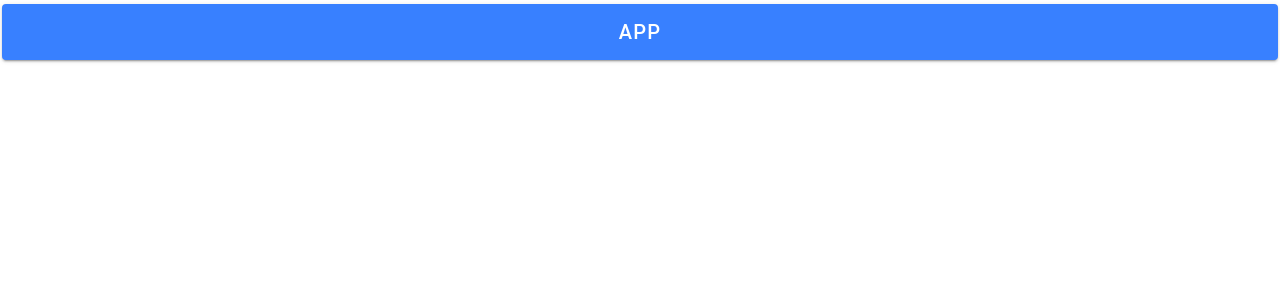
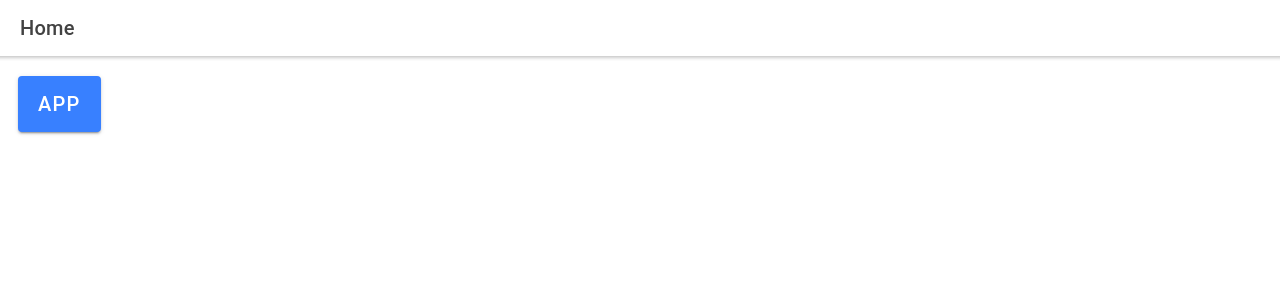
Before and after one commit to BlockFashion/blockfashion.github.io, a React (Create React App) app: page /home in a window 1280 px wide. Shown: the top 300 px of the page. Built offline with nearby package versions, Linux system fonts and the light colour scheme.

Commit message:
working router

```diff
--- a/src/App.tsx
+++ b/src/App.tsx
@@ -1,18 +1,9 @@
 import { Redirect, Route } from 'react-router-dom';
 import {
   IonApp,
-  IonIcon,
-  IonLabel,
   IonRouterOutlet,
-  IonTabBar,
-  IonTabButton,
-  IonTabs,
 } from '@ionic/react';
 import { IonReactRouter } from '@ionic/react-router';
-import { ellipse, square, triangle } from 'ionicons/icons';
-import Tab1 from './pages/Tab1';
-import Tab2 from './pages/Tab2';
-import Tab3 from './pages/Tab3';
 
 /* Core CSS required for Ionic components to work properly */
 import '@ionic/react/css/core.css';
@@ -32,40 +23,19 @@ import '@ionic/react/css/display.css';
 
 /* Theme variables */
 import './theme/variables.css';
+import HomePage from './pages/HomePage';
+import Tabs from './Tabs';
 
 const App: React.FC = () => (
   <IonApp>
     <IonReactRouter>
-      <IonTabs>
-        <IonRouterOutlet>
-          <Route exact path="/tab1">
-            <Tab1 />
-          </Route>
-          <Route exact path="/tab2">
-            <Tab2 />
-          </Route>
-          <Route path="/tab3">
-            <Tab3 />
-          </Route>
-          <Route exact path="/">
-            <Redirect to="/tab1" />
-          </Route>
-        </IonRouterOutlet>
-        <IonTabBar slot="bottom">
-          <IonTabButton tab="tab1" href="/tab1">
-            <IonIcon icon={triangle} />
-            <IonLabel>Tab 1</IonLabel>
-          </IonTabButton>
-          <IonTabButton tab="tab2" href="/tab2">
-            <IonIcon icon={ellipse} />
-            <IonLabel>Tab 2</IonLabel>
-          </IonTabButton>
-          <IonTabButton tab="tab3" href="/tab3">
-            <IonIcon icon={square} />
-            <IonLabel>Tab 3</IonLabel>
-          </IonTabButton>
-        </IonTabBar>
-      </IonTabs>
+      <IonRouterOutlet>
+        <Route exact path="/home" render={props => <HomePage {...props}/>}/>
+        <Route exact path="/tabs" render={props => <Tabs {...props}/>}/>
+        <Route exact path="/">
+          <Redirect to="/home" />
+        </Route>
+      </IonRouterOutlet>
     </IonReactRouter>
   </IonApp>
 );
--- a/src/HomePage.tsx
+++ /dev/null
@@ -1,42 +0,0 @@
-import { useHistory, Link, BrowserRouter as Router, Switch, Route } from 'react-router-dom';
-import {
-  IonApp,
-  IonButton
-} from '@ionic/react';
-
-/* Core CSS required for Ionic components to work properly */
-import '@ionic/react/css/core.css';
-
-/* Basic CSS for apps built with Ionic */
-import '@ionic/react/css/normalize.css';
-import '@ionic/react/css/structure.css';
-import '@ionic/react/css/typography.css';
-
-/* Optional CSS utils that can be commented out */
-import '@ionic/react/css/padding.css';
-import '@ionic/react/css/float-elements.css';
-import '@ionic/react/css/text-alignment.css';
-import '@ionic/react/css/text-transformation.css';
-import '@ionic/react/css/flex-utils.css';
-import '@ionic/react/css/display.css';
-
-/* Theme variables */
-import './theme/variables.css';
-
-const HomePage: React.FC = () => {
-    let history = useHistory();
-    return <IonApp>
-        <Router>
-            <IonButton
-                size="large"
-                onClick={e => {
-                    e.preventDefault();
-                    history.push('/App');
-                }}>
-                App
-            </IonButton>
-        </Router>
-    </IonApp>
-}
-
-export default HomePage;
--- /dev/null
+++ b/src/Tabs.tsx
@@ -0,0 +1,51 @@
+import { Redirect, Route, RouteComponentProps } from 'react-router-dom';
+import {
+  IonIcon,
+  IonLabel,
+  IonRouterOutlet,
+  IonTabBar,
+  IonTabButton,
+  IonTabs,
+} from '@ionic/react';
+import { IonReactRouter } from '@ionic/react-router';
+import { ellipse, square, triangle } from 'ionicons/icons';
+import Tab1 from './pages/Tab1';
+import Tab2 from './pages/Tab2';
+import Tab3 from './pages/Tab3';
+
+const Tabs: React.FC<RouteComponentProps> = (props) => (
+  <IonReactRouter>
+    <IonTabs>
+      <IonRouterOutlet>
+        <Route exact path="/tabs/tab1">
+          <Tab1 {...props}/>
+        </Route>
+        <Route exact path="/tabs/tab2">
+          <Tab2 />
+        </Route>
+        <Route path="/tabs/tab3">
+          <Tab3 />
+        </Route>
+        <Route exact path="/tabs">
+          <Redirect to="/tabs/tab1" />
+        </Route>
+      </IonRouterOutlet>
+      <IonTabBar slot="bottom">
+        <IonTabButton tab="tab1" href="/tabs/tab1">
+          <IonIcon icon={triangle} />
+          <IonLabel>Tab 1</IonLabel>
+        </IonTabButton>
+        <IonTabButton tab="tab2" href="/tabs/tab2">
+          <IonIcon icon={ellipse} />
+          <IonLabel>Tab 2</IonLabel>
+        </IonTabButton>
+        <IonTabButton tab="tab3" href="/tabs/tab3">
+          <IonIcon icon={square} />
+          <IonLabel>Tab 3</IonLabel>
+        </IonTabButton>
+      </IonTabBar>
+    </IonTabs>
+  </IonReactRouter>
+);
+
+export default Tabs;
--- a/src/index.tsx
+++ b/src/index.tsx
@@ -1,12 +1,12 @@
 import React from 'react';
 import ReactDOM from 'react-dom';
-import HomePage from './HomePage';
 import * as serviceWorkerRegistration from './serviceWorkerRegistration';
 import reportWebVitals from './reportWebVitals';
+import App from './App';
 
 ReactDOM.render(
   <React.StrictMode>
-    <HomePage />
+    <App />
   </React.StrictMode>,
   document.getElementById('root')
 );
--- /dev/null
+++ b/src/pages/HomePage.tsx
@@ -0,0 +1,31 @@
+import { RouteComponentProps } from 'react-router-dom';
+import {
+  IonPage,
+  IonButton,
+  IonHeader,
+  IonToolbar,
+  IonContent,
+  IonTitle,
+} from '@ionic/react';
+
+const HomePage: React.FC<RouteComponentProps> = (props) => {
+    return <IonPage>
+            <IonHeader>
+            <IonToolbar>
+                <IonTitle>Home</IonTitle>
+            </IonToolbar>
+            </IonHeader>
+            <IonContent className="ion-padding">
+                <IonButton
+                    size="large"
+                    onClick={e => {
+                        e.preventDefault();
+                        props.history.push('/tabs');
+                    }}>
+                    App
+                </IonButton>
+            </IonContent>
+        </IonPage>
+}
+
+export default HomePage;
--- a/src/pages/Tab1.tsx
+++ b/src/pages/Tab1.tsx
@@ -1,8 +1,9 @@
-import { IonContent, IonHeader, IonPage, IonTitle, IonToolbar } from '@ionic/react';
+import { IonContent, IonHeader, IonPage, IonTitle, IonToolbar, IonButton } from '@ionic/react';
+import { RouteComponentProps } from 'react-router-dom';
 import ExploreContainer from '../components/ExploreContainer';
 import './Tab1.css';
 
-const Tab1: React.FC = () => {
+const Tab1: React.FC<RouteComponentProps> = (props) => {
   return (
     <IonPage>
       <IonHeader>
@@ -17,6 +18,14 @@ const Tab1: React.FC = () => {
           </IonToolbar>
         </IonHeader>
         <ExploreContainer name="Tab 1 page" />
+        <IonButton
+            size="large"
+            onClick={e => {
+                e.preventDefault();
+                props.history.push('/home');
+            }}>
+            Home
+        </IonButton>
       </IonContent>
     </IonPage>
   );
```
